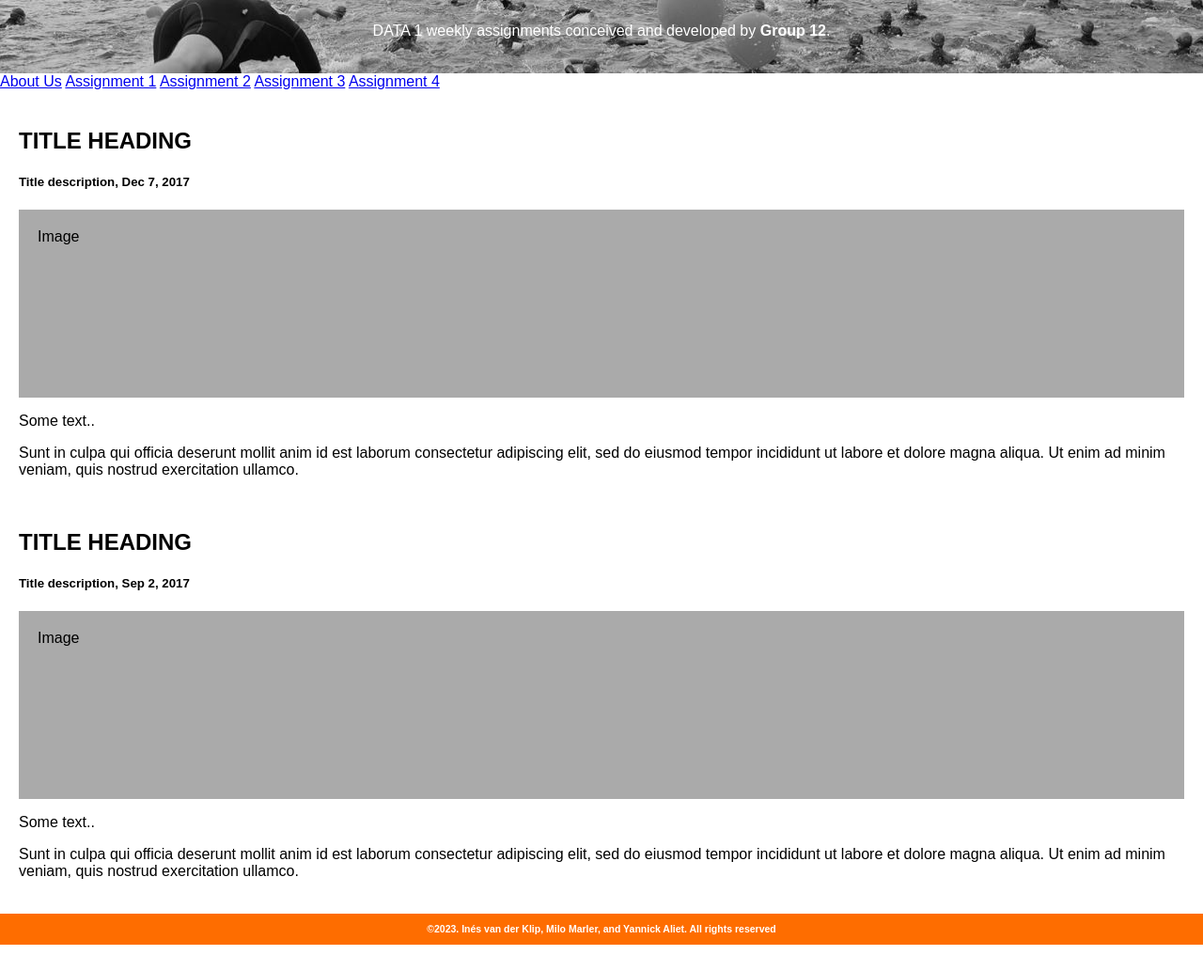
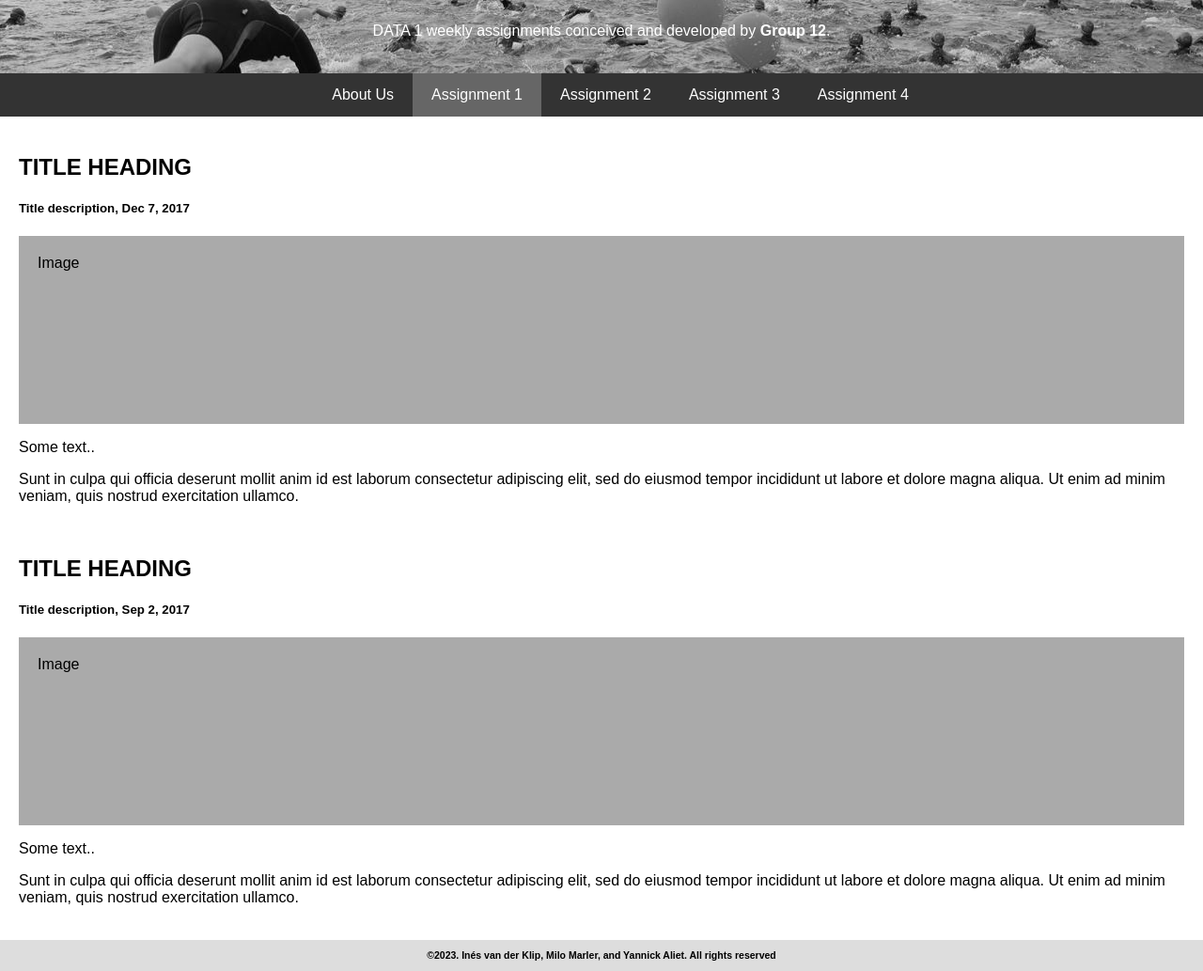
Before and after one commit to milomarler/groepuitdelft.github.io, a plain HTML site: page Assignment1.html in a window 1280 px wide. Shown: the part 95-1128 px from the top of the page at 94% size. Before the commit the page ends 1100 px from the top, so only its background shows below. Drawn offline with Linux system fonts and the light colour scheme.

Commit message:
Update Assignment1.html

```diff
--- a/Assignment1.html
+++ b/Assignment1.html
@@ -37,6 +37,37 @@ body {
   color: inherit; /* Inherit the color from the parent element */
 }
 
+/* Sticky navbar - toggles between relative and fixed, depending on the scroll position. It is positioned relative until a given offset position is met in the viewport - then it "sticks" in place (like position:fixed). The sticky value is not supported in IE or Edge 15 and earlier versions. However, for these versions the navbar will inherit default position */
+.navbar {
+  overflow: hidden;
+  background-color: #333;
+  position: sticky;
+  position: -webkit-sticky;
+  top: 0;
+  display: flex; /* Center the navigation links horizontally */
+  justify-content: center; /* Center the links horizontally */
+}
+
+/* Style the navigation bar links */
+.navbar a {
+  color: white;
+  text-align: center;
+  padding: 14px 20px;
+  text-decoration: none;
+}
+
+/* Change color on hover */
+.navbar a:hover {
+  background-color: #ddd;
+  color: black;
+}
+
+/* Active/current link */
+.navbar a.active {
+  background-color: #666;
+  color: white;
+}
+
 /* Column container */
 .row {
   display: -ms-flexbox; /* IE10 */
@@ -62,11 +93,10 @@ body {
 
 /* Footer */
 .footer {
-  padding: 1.5px;
+  padding: 1.5px; /* Decrease the padding to make it smaller */
   text-align: center;
-  background: #fe6d00;
-  font-size: 7px;
-  color: white;
+  background: #ddd;
+  font-size: 7px; /* Decrease the font size to make it smaller */
 }
 
 /* Responsive layout - when the screen is less than 700px wide, make the two columns stack on top of each other instead of next to each other */
```
